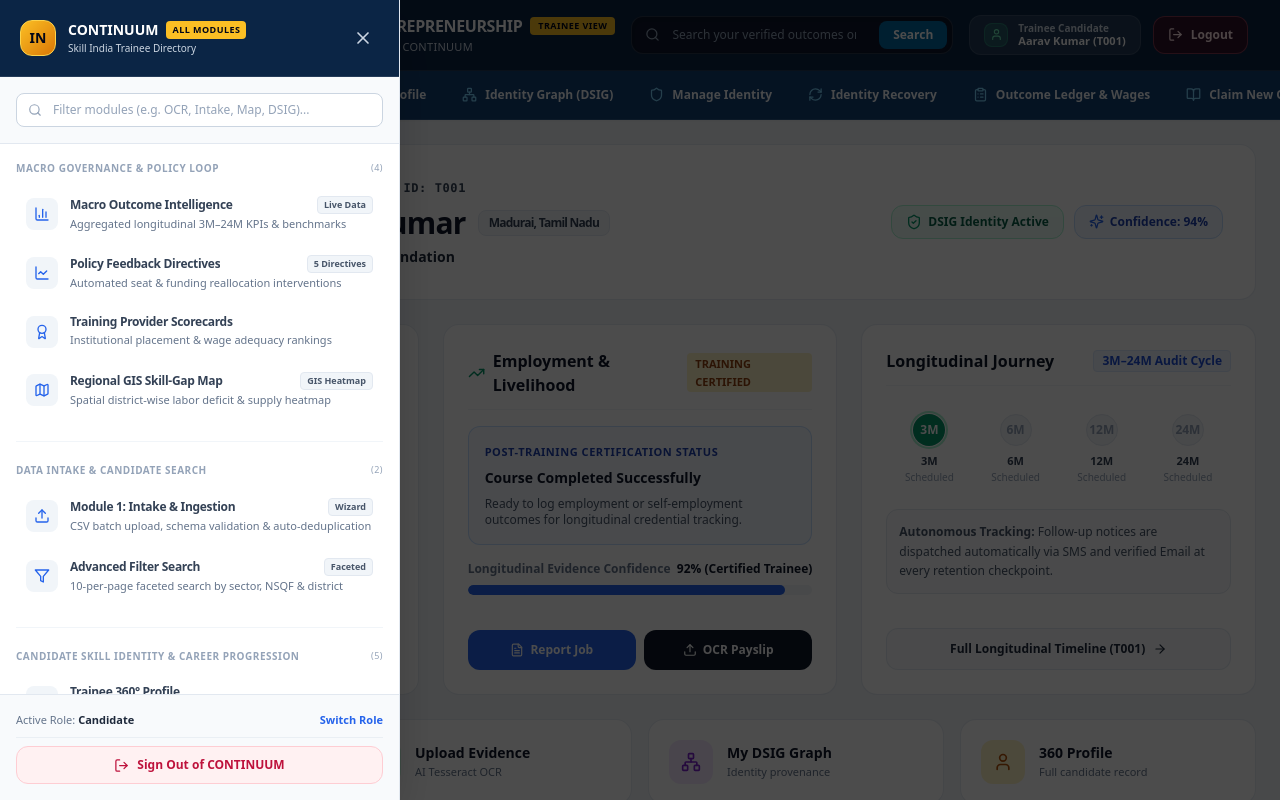
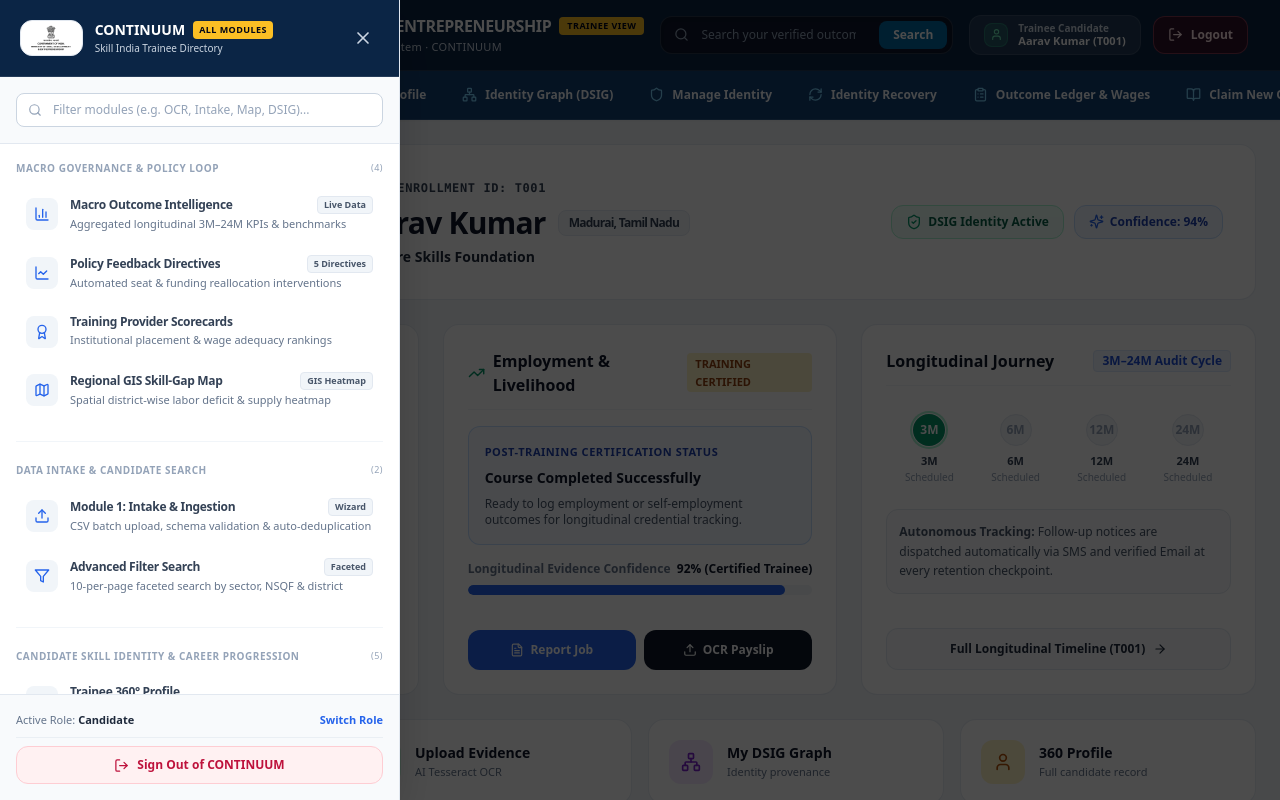
Before and after one commit to vishwaa-thangaraja/SIH2K26, a Next.js app in the folder frontend/: page /dashboard in a window 1280 px wide. Both pictures are taken after a click on the button "All Modules". Shown: the top 800 px of the page. Built offline with nearby package versions, Linux system fonts and the light colour scheme; no server answers.

Commit message:
feat: integrate official Government of India MSDE emblem across main profile, header branding, timeline, and landing portals

```diff
--- a/frontend/src/app/(app)/dashboard/page.tsx
+++ b/frontend/src/app/(app)/dashboard/page.tsx
@@ -91,6 +91,10 @@
     <div className="space-y-6 animate-fade-in">
       {/* Hero Welcome Banner */}
       <div className="bg-white border border-slate-200/90 rounded-2xl p-6 md:p-8 shadow-xs flex flex-col md:flex-row md:items-center justify-between gap-5">
+        <div className="flex items-start gap-4">
+          <div className="hidden sm:flex h-16 w-16 bg-slate-50 border border-slate-200 rounded-2xl p-1.5 items-center justify-center shrink-0 shadow-2xs">
+            <img src="/emblem.png" alt="Government of India - MSDE" className="h-full w-auto object-contain" />
+          </div>
           <div className="space-y-1.5">
             <div className="flex items-center gap-2 text-xs font-black text-blue-700 uppercase tracking-wider">
               <span className="bg-blue-50 border border-blue-200 px-2.5 py-0.5 rounded-md">
@@ -110,6 +114,7 @@
             <p className="text-xs sm:text-sm text-slate-600 font-medium">
               Program: <strong className="text-slate-900 font-bold">{program}</strong> • Center: <strong className="text-slate-800">{provider}</strong>
             </p>
+          </div>
         </div>
 
         <div className="flex flex-wrap items-center gap-2.5">
--- a/frontend/src/app/(app)/trainees/[id]/page.tsx
+++ b/frontend/src/app/(app)/trainees/[id]/page.tsx
@@ -91,14 +91,21 @@
       {/* Profile Header */}
       <div className="bg-white border border-slate-200 rounded-xl p-6 shadow-sm flex flex-col md:flex-row items-start md:items-center justify-between gap-6">
         <div className="flex items-center gap-5">
-          <div className="w-16 h-16 rounded-full bg-slate-900 text-white flex items-center justify-center font-bold text-2xl shadow-md shrink-0">
-            {initials}
+          <div className="w-16 h-16 rounded-2xl bg-white border border-slate-200 p-1.5 flex items-center justify-center shadow-xs shrink-0">
+            <img
+              src="/emblem.png"
+              alt="Government of India - MSDE"
+              className="h-13 w-auto object-contain"
+            />
           </div>
           <div>
             <div className="flex items-center gap-2">
               <h1 className="text-2xl font-extrabold text-slate-900">{trainee.name}</h1>
               <span className="text-xs font-bold bg-sky-50 text-sky-700 border border-sky-200 px-2 py-0.5 rounded font-mono">
                 {trainee.trainee_id}
+              </span>
+              <span className="text-[10px] font-bold bg-emerald-50 text-emerald-700 border border-emerald-200 px-2 py-0.5 rounded uppercase tracking-wide">
+                Verified Citizen Credential
               </span>
             </div>
             <p className="text-sm text-slate-600 mt-0.5">
--- a/frontend/src/app/(app)/trainees/[id]/timeline/page.tsx
+++ b/frontend/src/app/(app)/trainees/[id]/timeline/page.tsx
@@ -206,6 +206,10 @@
     <div className="space-y-6">
       {/* Header */}
       <div className="bg-white border border-slate-200 rounded-xl p-6 shadow-sm flex flex-col md:flex-row md:items-center justify-between gap-4">
+        <div className="flex items-start gap-4">
+          <div className="hidden sm:flex h-16 w-16 bg-white border border-slate-200 rounded-xl p-1 items-center justify-center shrink-0 shadow-2xs">
+            <img src="/emblem.png" alt="Government of India - MSDE" className="h-full w-auto object-contain" />
+          </div>
           <div>
             <div className="flex items-center gap-2 mb-1">
               <Link href="/advanced-search" className="text-xs text-sky-700 font-semibold hover:underline flex items-center gap-1">
@@ -242,6 +246,7 @@
               <span className="inline-flex items-center gap-1 font-bold bg-emerald-100 text-emerald-800 px-2 py-0.5 rounded uppercase text-[10px]">
                 Status: {liveTrainee?.status || 'Active'}
               </span>
+            </div>
           </div>
         </div>
 
--- a/frontend/src/app/(auth)/page.tsx
+++ b/frontend/src/app/(auth)/page.tsx
@@ -134,8 +134,8 @@
       {/* ── TOP GOVERNMENT HEADER BAR ── */}
       <header className="w-full bg-white/90 backdrop-blur-md border-b border-slate-200/90 sticky top-0 z-50 px-6 sm:px-12 py-4 flex items-center justify-between transition-all duration-300 shadow-2xs">
         <div className="flex items-center gap-4">
-          <div className="w-10 h-10 rounded-full bg-slate-900 flex items-center justify-center text-xl shadow-xs shrink-0">
-            🇮🇳
+          <div className="h-12 px-2 py-0.5 bg-white border border-slate-200 rounded-xl flex items-center justify-center shadow-xs shrink-0">
+            <img src="/emblem.png" alt="Government of India - MSDE" className="h-10 w-auto object-contain" />
           </div>
           <div className="flex flex-col text-left leading-tight">
             <span className="font-black text-base sm:text-lg tracking-tight text-slate-900">
--- a/frontend/src/components/layout/AmazonGovHeader.tsx
+++ b/frontend/src/components/layout/AmazonGovHeader.tsx
@@ -218,8 +218,8 @@
             </button>
 
             <Link href={isGovernmentOfficial ? '/intelligence' : '/dashboard'} className="flex items-center gap-3 group">
-              <div className="w-10 h-10 rounded-xl bg-gradient-to-br from-amber-400 to-amber-600 flex items-center justify-center font-black text-slate-950 text-base shadow-sm group-hover:scale-105 transition-transform duration-200 border border-amber-300">
-                IN
+              <div className="h-10 px-2 py-1 bg-white rounded-xl shadow-xs border border-slate-200 flex items-center justify-center shrink-0 group-hover:scale-105 transition-transform duration-200">
+                <img src="/emblem.png" alt="Government of India - MSDE" className="h-8 w-auto object-contain" />
               </div>
               <div className="flex flex-col text-left">
                 <div className="flex items-center gap-2">
@@ -402,8 +402,8 @@
             {/* Drawer Header */}
             <div className="bg-[#0B2545] text-white p-5 flex items-center justify-between shrink-0 border-b border-white/10">
               <div className="flex items-center gap-3">
-                <div className="w-9 h-9 rounded-xl bg-gradient-to-br from-amber-400 to-amber-600 flex items-center justify-center font-black text-slate-950 text-sm border border-amber-300 shadow-xs">
-                  IN
+                <div className="h-9 px-2 py-0.5 bg-white rounded-xl flex items-center justify-center border border-slate-200 shadow-xs shrink-0">
+                  <img src="/emblem.png" alt="MSDE Emblem" className="h-7 w-auto object-contain" />
                 </div>
                 <div className="flex flex-col text-left">
                   <div className="flex items-center gap-2">
```
Also changed, not shown: frontend/public/emblem.png (added), frontend/public/india-emblem.png (added). Lines whose indentation alone changed are shown as unchanged.
